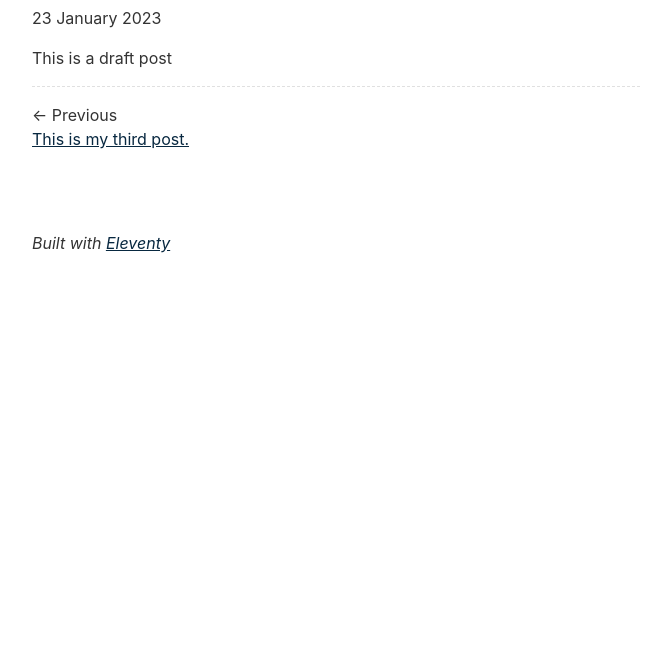
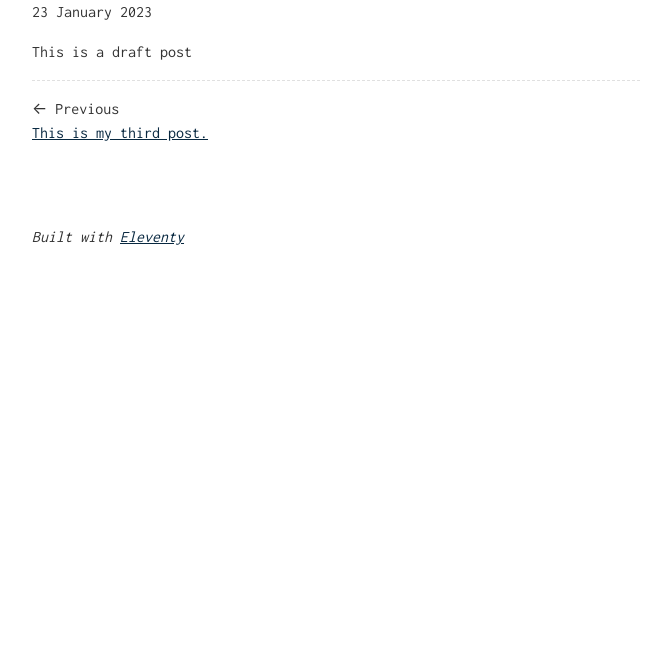
Before and after one commit to Jallalbrahimi/blog-tech, an Eleventy site: page content/blog/fifthpost.md in a window 1280 px wide. Shown: the part 149-800 px from the top of the page, without its empty margins (304-975 px from the left). Built offline with nearby package versions, Linux system fonts and the light colour scheme; Eleventy itself is replaced by a stand-in of ours; some packages are replaced by stand-ins of ours; files that its build step writes are made by us from their sources; what @zachleat/heading-anchors, zod-validation-error would draw is missing.

Commit message:
[config] Update fonts

```diff
--- a/_includes/layouts/base.njk
+++ b/_includes/layouts/base.njk
@@ -23,6 +23,10 @@
 
 		{#- Add CSS to the bundle #}
 		<style>/* This is an arbitrary CSS string added to the bundle */</style>
+
+		<link rel="preconnect" href="https://fonts.googleapis.com">
+		<link rel="preconnect" href="https://fonts.gstatic.com" crossorigin>
+		<link href="https://fonts.googleapis.com/css2?family=Inconsolata:wght@200..900&family=Fira+Code&display=swap" rel="stylesheet">
 
 		{#- Add the contents of a file to the bundle #}
 		<style>{% include "css/index.css" %}</style>
--- a/css/index.css
+++ b/css/index.css
@@ -1,7 +1,7 @@
 /* Defaults */
 :root {
-	--font-family: -apple-system, system-ui, sans-serif;
-	--font-family-monospace: Consolas, Menlo, Monaco, Andale Mono WT, Andale Mono, Lucida Console, Lucida Sans Typewriter, DejaVu Sans Mono, Bitstream Vera Sans Mono, Liberation Mono, Nimbus Mono L, Courier New, Courier, monospace;
+	--font-family: 'Inconsolata', -apple-system, system-ui, sans-serif;
+	--font-family-monospace: 'Fira Code', Consolas, Menlo, Monaco, Andale Mono WT, Andale Mono, Lucida Console, Lucida Sans Typewriter, DejaVu Sans Mono, Bitstream Vera Sans Mono, Liberation Mono, Nimbus Mono L, Courier New, Courier, monospace;
 }
 
 /* Theme colors */
```
